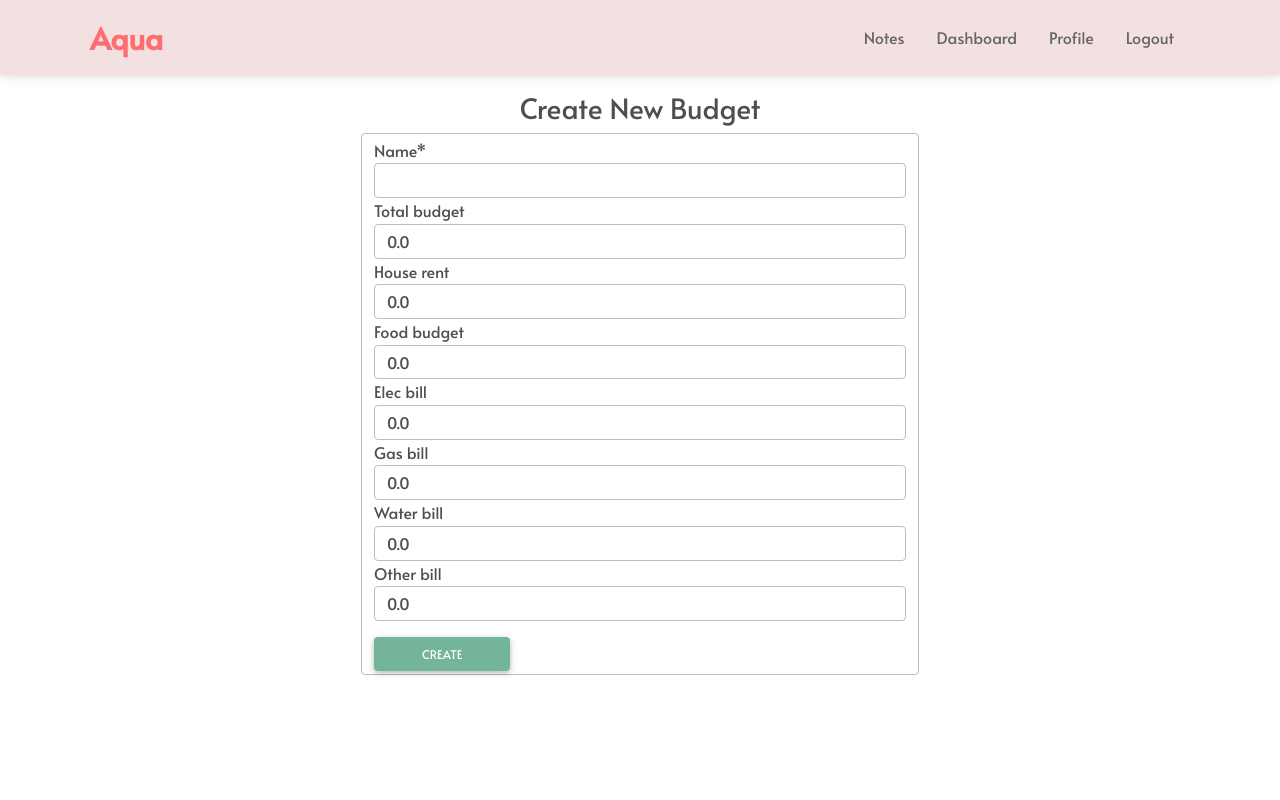
After one commit to rhrokib/code_aqua, a Django app: page /dashboard/create in a window 1280 px wide. The commit adds this page. Run offline with Django 3.2, Linux system fonts and the light colour scheme; a user stored in the database is signed in; some libraries are stand-ins or nearby versions.

Commit message:
budget and daily spending

```diff
--- a/dashboard/admin.py
+++ b/dashboard/admin.py
@@ -1,8 +1,6 @@
 from django.contrib import admin
-from .models import Budget, Person, PerPersonMeal, DailySpend
+from .models import Budget, DailySpend
 
 # Register your models here.
 admin.site.register(Budget)
-admin.site.register(Person)
-admin.site.register(PerPersonMeal)
 admin.site.register(DailySpend)
--- a/dashboard/models.py
+++ b/dashboard/models.py
@@ -6,27 +6,10 @@ import os
 from django.utils import timezone
 from user.models import Profile
 
-class Person(models.Model):
-  name = models.CharField(max_length=30)
-  deposite = models.DecimalField(max_digits=20, decimal_places=2, default=(0.00), null=True)
-  balance = models.DecimalField(max_digits=20, decimal_places=2, default=(0.00), null=True)
-
-  def __str__(self):
-    return self.name
-
-class PerPersonMeal(models.Model):
-  person = models.ForeignKey(Person, on_delete=models.SET_NULL, null=True)
-  name = models.CharField(max_length=30, default=person.name)
-  total_meals = models.IntegerField(default=0, null=True)
-
-  def __str__(self):
-    return self.name
-
 
 class DailySpend(models.Model):
   date = models.DateField(default=timezone.now)
-  meal = models.ManyToManyField(PerPersonMeal)
-  total_daily_meals = models.DecimalField(max_digits=2, decimal_places=1, default=(0.0), null=True)
+  amount_Spent = models.DecimalField(max_digits=20, decimal_places=2, default=(0.00), null=True)
 
   def __str__(self):
     return self.date.strftime("%m/%d/%Y")
@@ -35,20 +18,17 @@ class DailySpend(models.Model):
 
 class Budget(models.Model):
   name = models.CharField(max_length=30, null=True)
-  total_members = models.IntegerField(default=1)
   start_date = models.DateTimeField(default=timezone.now)
-  owner = models.ForeignKey(User, on_delete=models.CASCADE)
-  members = models.ManyToManyField(Person)
+  owner = models.ForeignKey(User, on_delete=models.CASCADE, default=None)
 
-  editors = models.ManyToManyField(Profile)
-
-  total_budget = models.DecimalField(max_digits=20, decimal_places=2, default=(0.00), null=True)
-  food_budget = models.DecimalField(max_digits=20, decimal_places=2, default=(0.00), null=True)
-  house_rent = models.DecimalField(max_digits=20, decimal_places=2, default=(0.00), null=True)
-  elec_bill = models.DecimalField(max_digits=20, decimal_places=2, default=(0.00), null=True)
-  gas_bill = models.DecimalField(max_digits=20, decimal_places=2, default=(0.00), null=True)
-  water_bill = models.DecimalField(max_digits=20, decimal_places=2, default=(0.00), null=True)
-  other_bill = models.DecimalField(max_digits=20, decimal_places=2, default=(0.00), null=True)
+  total_budget = models.DecimalField(max_digits=20, decimal_places=2, default=(0.00), null=True, blank=True)
+  food_budget = models.DecimalField(max_digits=20, decimal_places=2, default=(0.00), null=True, blank=True)
+  house_rent = models.DecimalField(max_digits=20, decimal_places=2, default=(0.00), null=True, blank=True)
+  elec_bill = models.DecimalField(max_digits=20, decimal_places=2, default=(0.00), null=True, blank=True)
+  gas_bill = models.DecimalField(max_digits=20, decimal_places=2, default=(0.00), null=True, blank=True)
+  water_bill = models.DecimalField(max_digits=20, decimal_places=2, default=(0.00), null=True, blank=True)
+  other_bill = models.DecimalField(max_digits=20, decimal_places=2, default=(0.00), null=True, blank=True)
+  balance = models.DecimalField(max_digits=20, decimal_places=2, default=(0.00), null=True, blank=True)
 
   def __str__(self):
     return self.name
--- /dev/null
+++ b/dashboard/templates/dashboard/budget_create.html
@@ -0,0 +1,18 @@
+{% extends 'home/base.html'%}
+{% load crispy_forms_tags %}
+{% block content %}
+<div class="container mt-3">
+  <h3 class="text-center mb-2">Create New Budget</h3>
+  <div class="form-group mt-2">
+    <div class="col-6 offset-3 mt-2">
+      <form class="form-control" method="POST">
+        {% csrf_token %}
+
+        {{ form|crispy}}
+
+        <button type="submit" class="btn my-btn-primary mt-3 px-5 py-2">Create</button>
+      </form>
+    </div>
+  </div>
+</div>
+{% endblock content %}
--- a/dashboard/templates/dashboard/index.html
+++ b/dashboard/templates/dashboard/index.html
@@ -1,5 +1,7 @@
 {% extends 'home/base.html'%}
 {% load crispy_forms_tags %}
 {% block content %}
-<h1 class="text-center mt-3">কি দেখাবো এইখানে???🤦‍♂️🤦‍♂️🤦‍♂️ </h1>
+<a href="{% url 'budget_create' %}">Create</a>
+<br>
+<a href="{% url 'daily_spend' %}">Daily Spend</a>
 {% endblock %}
--- a/dashboard/urls.py
+++ b/dashboard/urls.py
@@ -1,6 +1,9 @@
 from django.urls import path
 from . import views
+from . import forms
 
 urlpatterns = [
-    path('', views.BudgetView.as_view(), name='dashboard'),
+    path('', views.dashboard, name='dashboard'),
+    path('create', views.NewBudgetCreate.as_view(), name='budget_create'),
+    path('daily_spend', views.NewDailySpend.as_view(), name='daily_spend'),
 ]
--- a/dashboard/views.py
+++ b/dashboard/views.py
@@ -1,15 +1,43 @@
-from django.shortcuts import render, get_object_or_404
+from django.shortcuts import render, get_object_or_404, redirect
 from django.http import HttpResponse
-from .models import Budget, Person, PerPersonMeal, DailySpend
+from .models import Budget, DailySpend
 from django.contrib.auth.models import User
 from django.views.generic import (
     ListView, DetailView, CreateView, UpdateView, DeleteView
 )
-from .forms import NewBudgetForm
 from django.contrib.auth.mixins import LoginRequiredMixin, UserPassesTestMixin
 from PIL import Image
 import os
+from .forms import NewBudgetForm
+from django.contrib.auth.decorators import login_required
 
-class BudgetView(LoginRequiredMixin, ListView):
+
+@login_required
+def dashboard(request):
+    return render(request, 'dashboard/index.html')
+
+class NewBudgetCreate(LoginRequiredMixin, CreateView):
     model = Budget
-    template_name = 'dashboard/index.html'
+    template_name = 'dashboard/budget_create.html'
+    fields = [
+      'name',
+      'total_budget',
+      'house_rent',
+      'food_budget',
+      'elec_bill',
+      'gas_bill',
+      'water_bill',
+      'other_bill'
+    ]
+
+    def form_valid(self, form):
+        form.instance.owner = self.request.user
+        return super().form_valid(form)
+    success_url = '/dashboard'
+
+class NewDailySpend(LoginRequiredMixin, CreateView):
+    model = DailySpend
+    template_name = 'dashboard/daily_spend.html'
+    fields = ['date', 'amount_Spent']
+
+    success_url = '/dashboard'
--- a/home/static/home/styles/main.css
+++ b/home/static/home/styles/main.css
@@ -7,10 +7,12 @@ body {
   display: flex;
   min-height: 100vh;
   flex-direction: column;
+
 }
 
 main {
   flex: 1 0 auto;
+  padding-top: 75px;
 }
 
 
--- a/home/templates/home/base.html
+++ b/home/templates/home/base.html
@@ -12,7 +12,8 @@
 </head>
 <body>
   <header>
-    <nav class="navbar navbar-expand-lg navbar-light bg-light fixed-top">
+    <div>
+      <nav class="navbar navbar-expand-lg navbar-light bg-light fixed-top ">
         <div class="container">
           <a class="navbar-brand my-logo mx-2" href="{% url 'homepage' %}">Aqua</a>
           <button class="navbar-toggler" type="button" data-bs-toggle="collapse" data-bs-target="#navbarNavAltMarkup"
@@ -33,6 +34,7 @@
           </div>
         </div>
       </nav>
+    </div>
   </header>
   <main>
     {% block content %}
```
Also changed, not shown: dashboard/forms.py (+22 -3 lines), dashboard/templates/dashboard/daily_spend.html (added, +18 -0 lines), dashboard/migrations/0003_auto_20210604_1606.py (added), dashboard/migrations/0004_auto_20210604_1633.py (added), dashboard/migrations/0005_budget_owner.py (added), dashboard/migrations/0006_rename_amount_dailyspend_amount_spent.py (added), db.sqlite3, note/migrations/0006_alter_note_color.py (added). Lines whose indentation alone changed are shown as unchanged.
